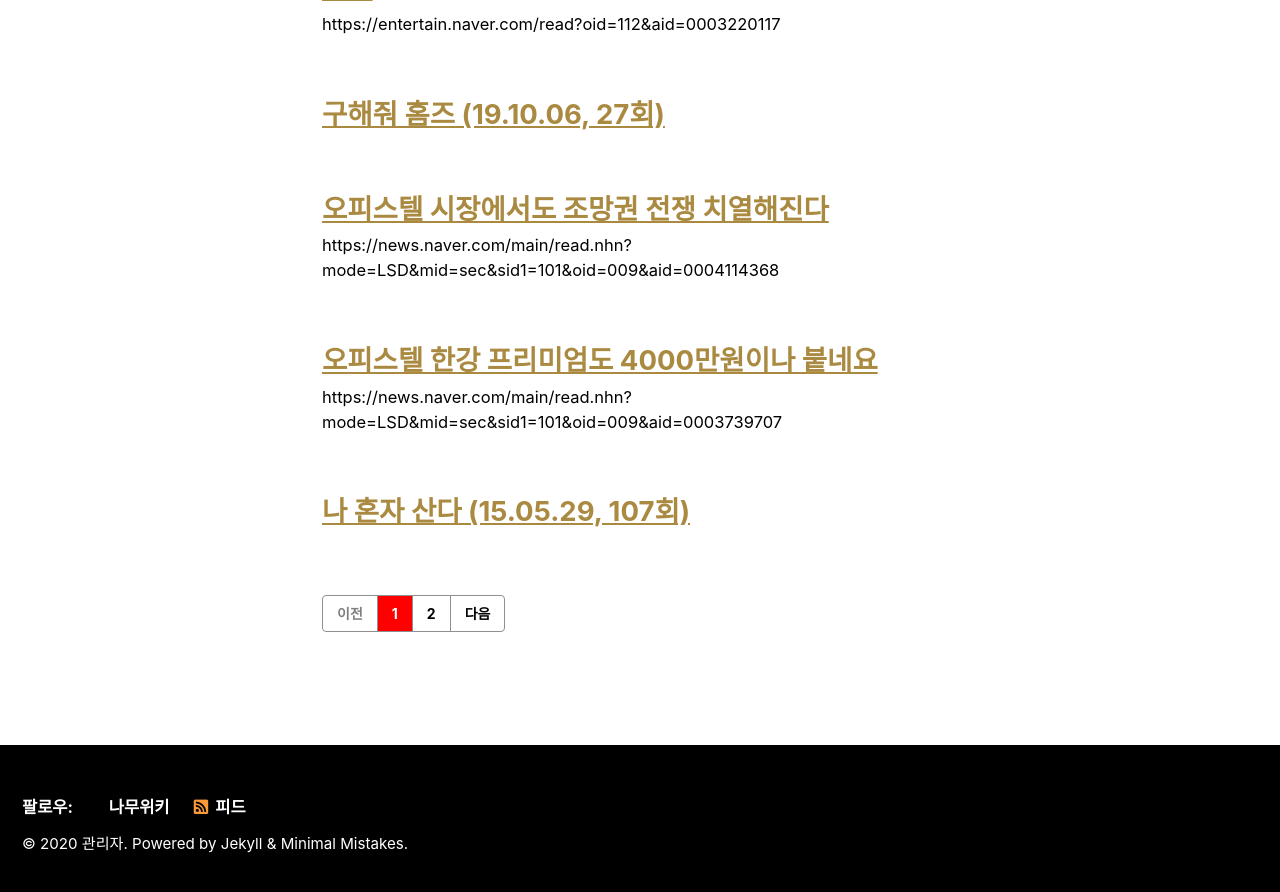
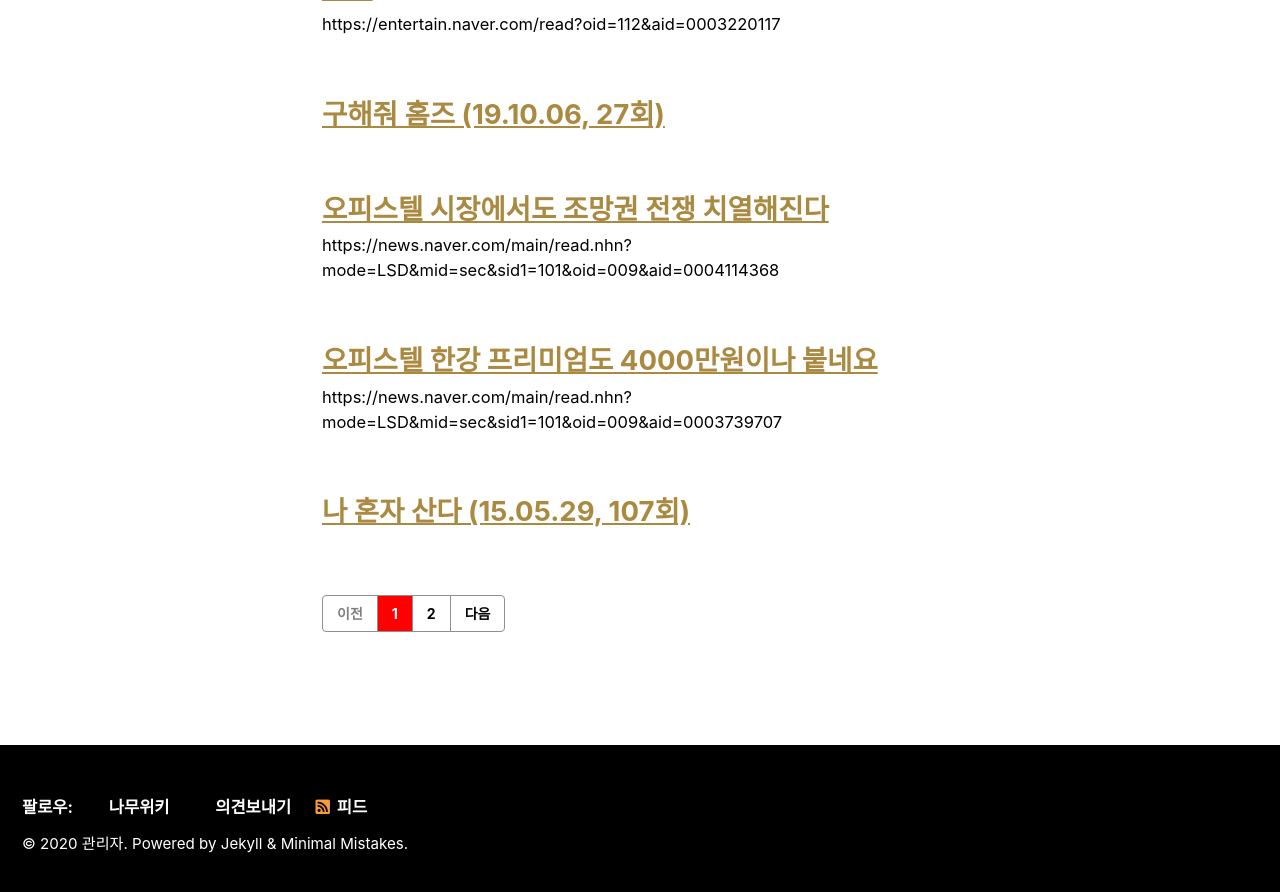
Before and after one commit to mapoobelisk/mapoobelisk.github.io, a Jekyll site: the page built from index.html, in a window 1280 px wide and 900 px high, scrolled down 2117 px. Shown: the top 892 px of the window. Built offline with Jekyll 4.4.1, drawn with Linux system fonts in a browser that asks for light colours; cached includes are drawn as plain includes; the list of posts is cut into pages by our own code.

Commit message:
Update _config.yml

```diff
--- a/_config.yml
+++ b/_config.yml
@@ -124,6 +124,9 @@ footer:
     - label: "나무위키"
       icon: "fas fa-fw fa-link"
       url: "https://namu.wiki/w/%EB%A7%88%ED%8F%AC%20%ED%95%9C%ED%99%94%20%EC%98%A4%EB%B2%A8%EB%A6%AC%EC%8A%A4%ED%81%AC"
+    - label: "의견보내기"
+      icon: "fas fa-fw fa-link"
+      url: "http://naver.me/xayzaoVj"
     - label: "Twitter"
       icon: "fab fa-fw fa-twitter-square"
       # url:
```
